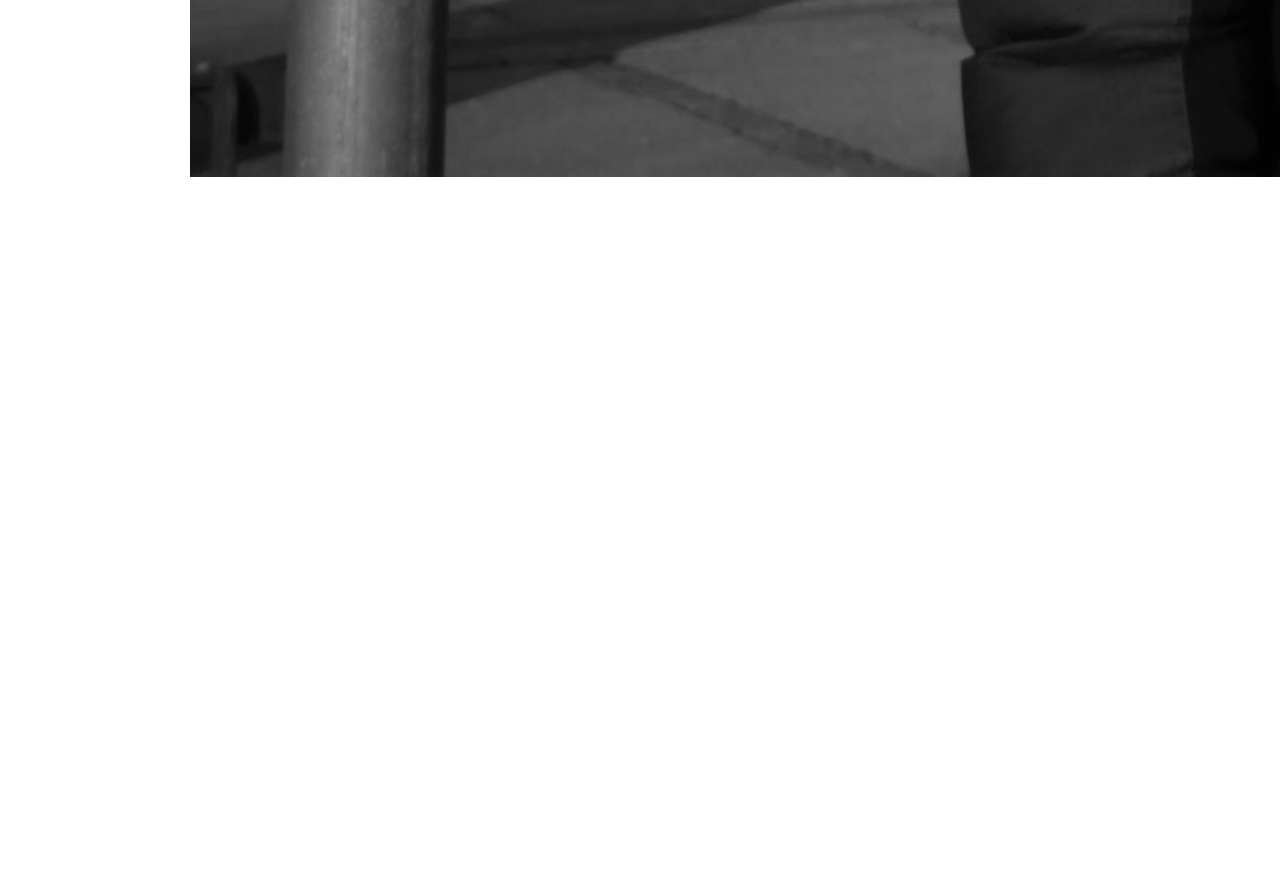
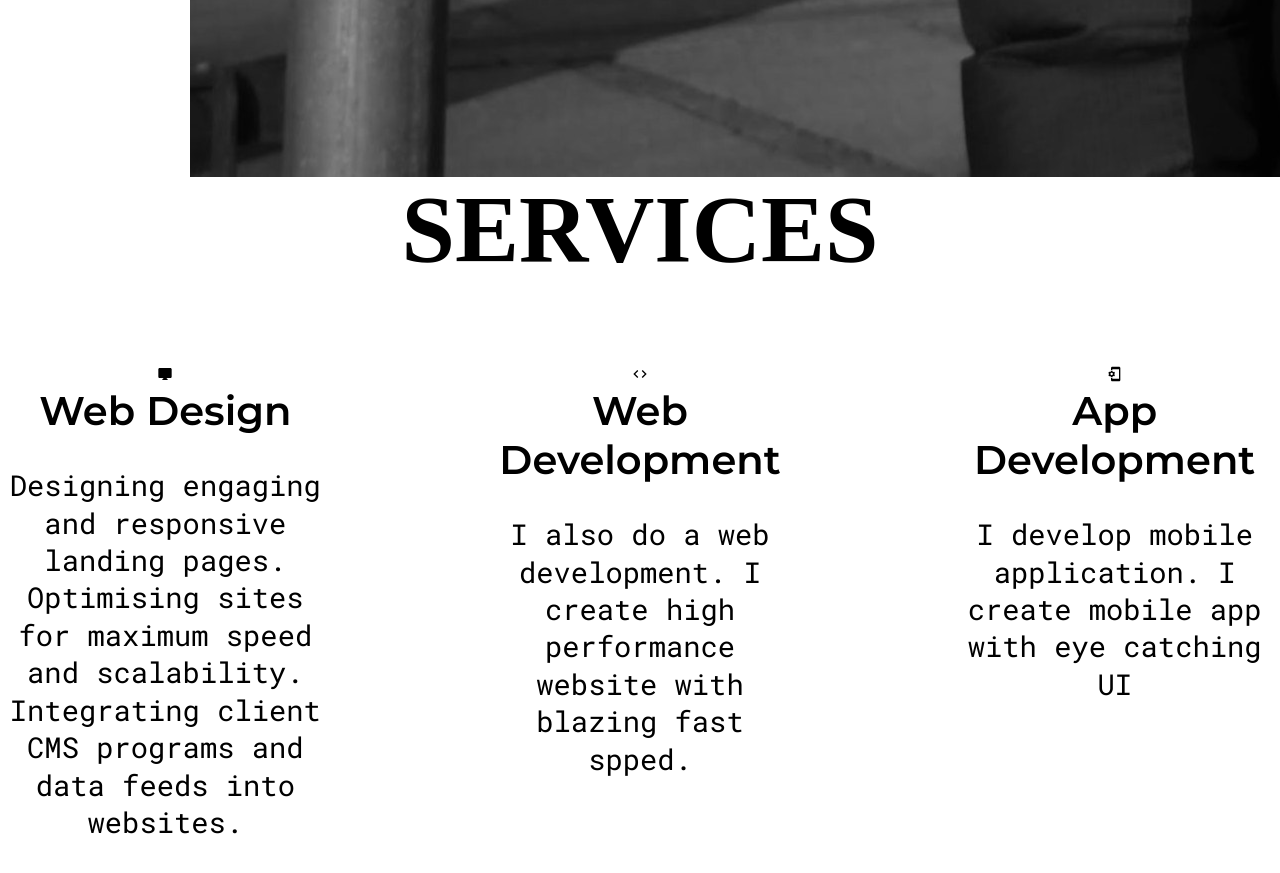
Before and after one commit to karkixitiz/kiran-portfolio, a React (Create React App) app: page / in a window 1280 px wide. Shown: the part 2066-2939 px from the top of the page. Before the commit the page ends 2247 px from the top, so only its background shows below. Built offline with nearby package versions, Linux system fonts and the light colour scheme; a web font is replaced by a local one.

Commit message:
designing of services section

```diff
--- /dev/null
+++ b/src/components/ServiceSection.js
@@ -0,0 +1,53 @@
+import React from "react";
+import styled from "styled-components";
+import SectionTitle from "./SectionTitle";
+import ServicesSectionItem from "./ServicesSectionItem";
+import { MdCode, MdDesktopMac, MdPhonelinkSetup } from "react-icons/md";
+
+const ServicesItemStyles = styled.div`
+  padding: 10rem 0;
+  .services_allItems {
+    display: flex;
+    gap: 10rem;
+    justify-content: margin-between;
+    margin-top: 5rem;
+  }
+  @media only srceen and(max-width:768px) {
+    .services_allItems {
+      flex-direction: column;
+      max-width: 350px;
+      margin: 0 auto;
+      margin-top: 5rem;
+      gap: 5rem;
+    }
+  }
+`;
+
+function ServiceSection() {
+  return (
+    <ServicesItemStyles>
+      <div className="container">
+        <SectionTitle heading="Services" subheading="What I will do for you" />
+        <div className="services_allItems">
+          <ServicesSectionItem
+            icon={<MdDesktopMac />}
+            title="Web Design"
+            description="Designing engaging and responsive landing pages. Optimising sites for maximum speed and scalability. Integrating client CMS programs and data feeds into websites."
+          />
+          <ServicesSectionItem
+            icon={<MdCode />}
+            title="Web Development"
+            description="I also do a web development. I create high performance website with blazing fast spped."
+          />
+          <ServicesSectionItem
+            icon={<MdPhonelinkSetup />}
+            title="App Development"
+            description="I develop mobile application. I create mobile app with eye catching UI"
+          />
+        </div>
+      </div>
+    </ServicesItemStyles>
+  );
+}
+
+export default ServiceSection;
--- /dev/null
+++ b/src/components/ServicesSectionItem.js
@@ -0,0 +1,38 @@
+import React from "react";
+import { MdDesktopMac } from "react-icons/md";
+import styled from "styled-components";
+import ParagraphText from "./ParagraphText";
+
+const ItemStyles = styled.div`
+  text-align: center;
+  .servicesItem_icon {
+    svg {
+      width: 3rem;
+    }
+  }
+  .servicesItem_title {
+    font-size: 2.5rem;
+    font-family: "Montserrat SemiBold";
+  }
+  .para {
+    margin-top: 2rem;
+  }
+`;
+
+function ServicesSectionItem({
+  icon = <MdDesktopMac />,
+  title = "Web design",
+  description = "Designing engaging and responsive landing pages. Optimising sites for maximum speed and scalability. Integrating client CMS programs and data feeds into websites.",
+}) {
+  return (
+    <ItemStyles>
+      <div className="servicesItem_icon">
+        {icon}
+        <div className="servicesItem_title">{title}</div>
+        <ParagraphText>{description}</ParagraphText>
+      </div>
+    </ItemStyles>
+  );
+}
+
+export default ServicesSectionItem;
--- a/src/pages/Home.js
+++ b/src/pages/Home.js
@@ -1,12 +1,14 @@
 import React from "react";
 import HeroSection from "../components/HeroSection";
 import AboutSection from "../components/AboutSection";
+import ServiceSection from "../components/ServiceSection";
 
 function Home() {
   return (
     <div>
       <HeroSection />
       <AboutSection />
+      <ServiceSection />
     </div>
   );
 }
```
